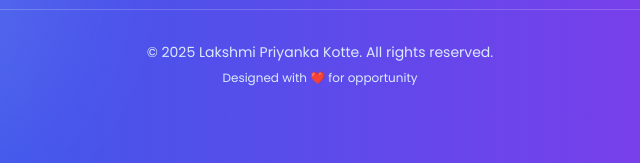
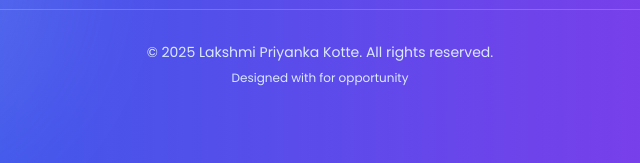
Before and after one commit to KandlaguntaVenkataSivaNiranjanReddy/portfolio, a plain HTML site: page index.html in a window 1280 px wide. Shown: the part 5222-5385 px from the top of the page, 320-960 px from the left. Drawn offline with nearby package versions, Linux system fonts and the light colour scheme.

Commit message:
Update index.html

```diff
--- a/index.html
+++ b/index.html
@@ -412,7 +412,7 @@
     </div><!-- Footer -->
     <div class="border-t border-white/20 pt-8 text-center">
      <p class="text-blue-100 text-sm">© 2025 Lakshmi Priyanka Kotte. All rights reserved.</p>
-     <p class="text-blue-100 text-xs mt-2">Designed with ❤️ for opportunity</p>
+     <p class="text-blue-100 text-xs mt-2">Designed with for opportunity</p>
     </div>
    </div>
   </section>
```
